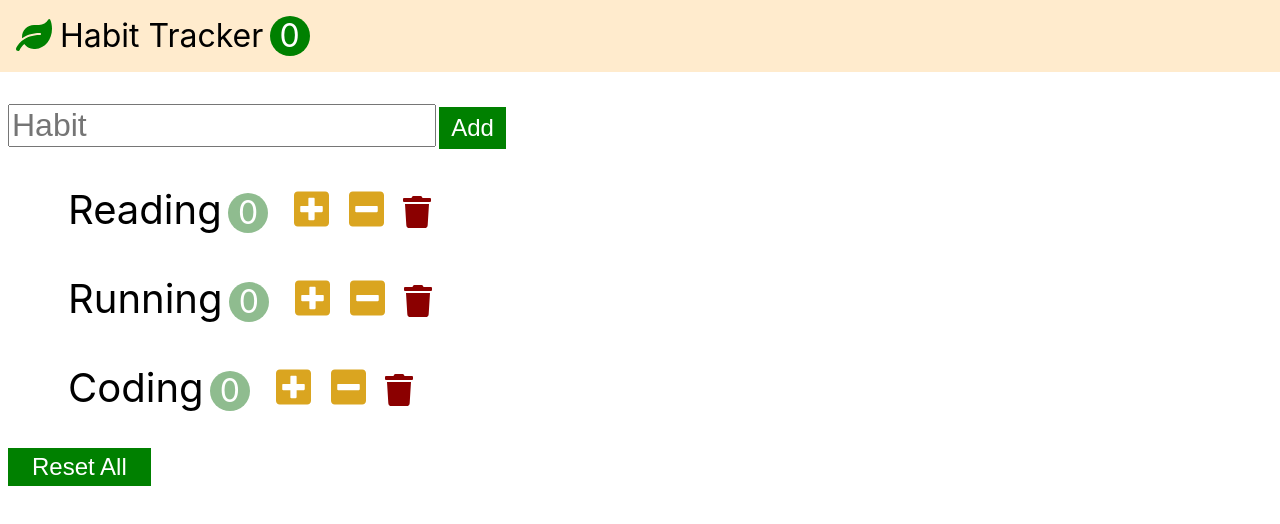
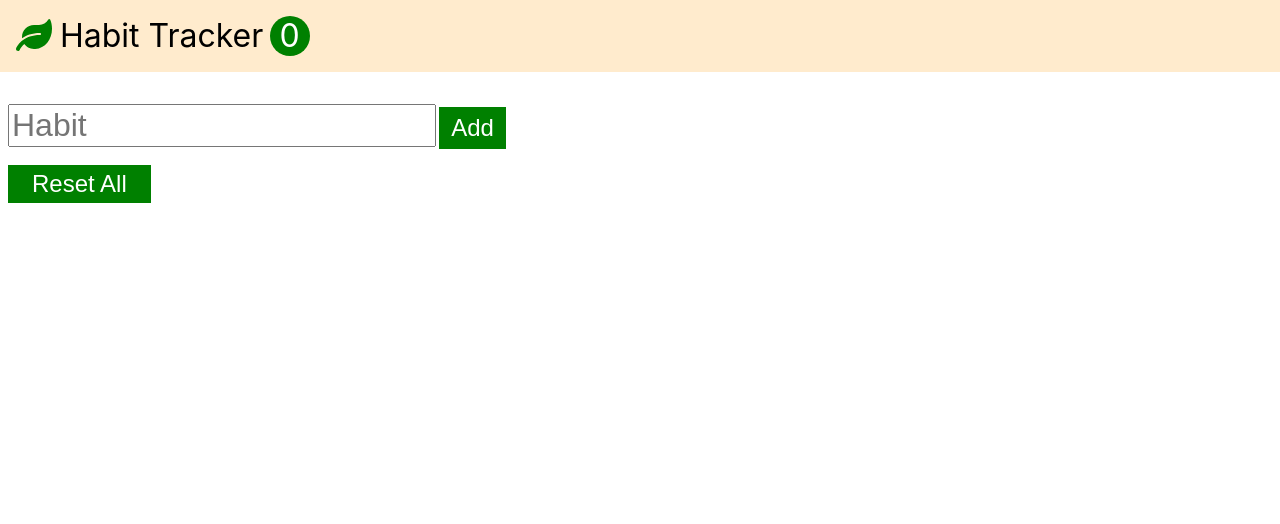
Before and after one commit to jo-soyoung/habit-tracker, a React (Create React App) app: page / in a window 1280 px wide. Shown: the top 524 px of the page. Built offline with nearby package versions, Linux system fonts and the light colour scheme.

Commit message:
add localStorage function

```diff
--- a/package.json
+++ b/package.json
@@ -2,17 +2,21 @@
   "name": "template",
   "version": "0.1.0",
   "private": true,
+  "homepage": "https://jo-soyoung.github.io/habit-tracker/",
   "dependencies": {
     "@fortawesome/fontawesome-free": "^5.15.2",
     "@testing-library/jest-dom": "^5.11.4",
     "@testing-library/react": "^11.1.0",
     "@testing-library/user-event": "^12.1.10",
+    "gh-pages": "^3.1.0",
     "react": "^17.0.1",
     "react-dom": "^17.0.1",
     "react-scripts": "4.0.3",
     "web-vitals": "^1.0.1"
   },
   "scripts": {
+    "predeploy": "npm run build",
+    "deploy": "gh-pages -d build",
     "start": "react-scripts start",
     "build": "react-scripts build",
     "test": "react-scripts test",
--- a/src/app.jsx
+++ b/src/app.jsx
@@ -1,15 +1,34 @@
-import React, { useState, useCallback } from 'react';
+import React, { useState, useEffect, useCallback } from 'react';
 import './app.css';
 import Habits from './components/habits';
 import Nav from './components/nav';
 
 const App = () => {
   //useState
-  const [habits, setHabits] = useState([
-    { id: 1, name: 'Reading', count: 0 },
-    { id: 2, name: 'Running', count: 0 },
-    { id: 3, name: 'Coding', count: 0 },
-  ]);
+  const [habits, setHabits] = useState([]);
+
+  //useEffect
+  useEffect(() => {
+    getLocalHabits();
+  }, []);
+
+  useEffect(() => {
+    saveLocalHabits();
+  }, [habits]);
+
+  // localStorage
+  const saveLocalHabits = () => {
+    localStorage.setItem('habits', JSON.stringify(habits));
+  };
+
+  const getLocalHabits = () => {
+    if (localStorage.getItem('habits') === null) {
+      localStorage.setItem('habits', JSON.stringify([]));
+    } else {
+      let localHabits = JSON.parse(localStorage.getItem('habits'));
+      setHabits(localHabits);
+    }
+  };
 
   //functions
   const handleIncrement = useCallback(habit => {
```
Also changed, not shown: 1 other file (tests, documents, lock files or other folders).
